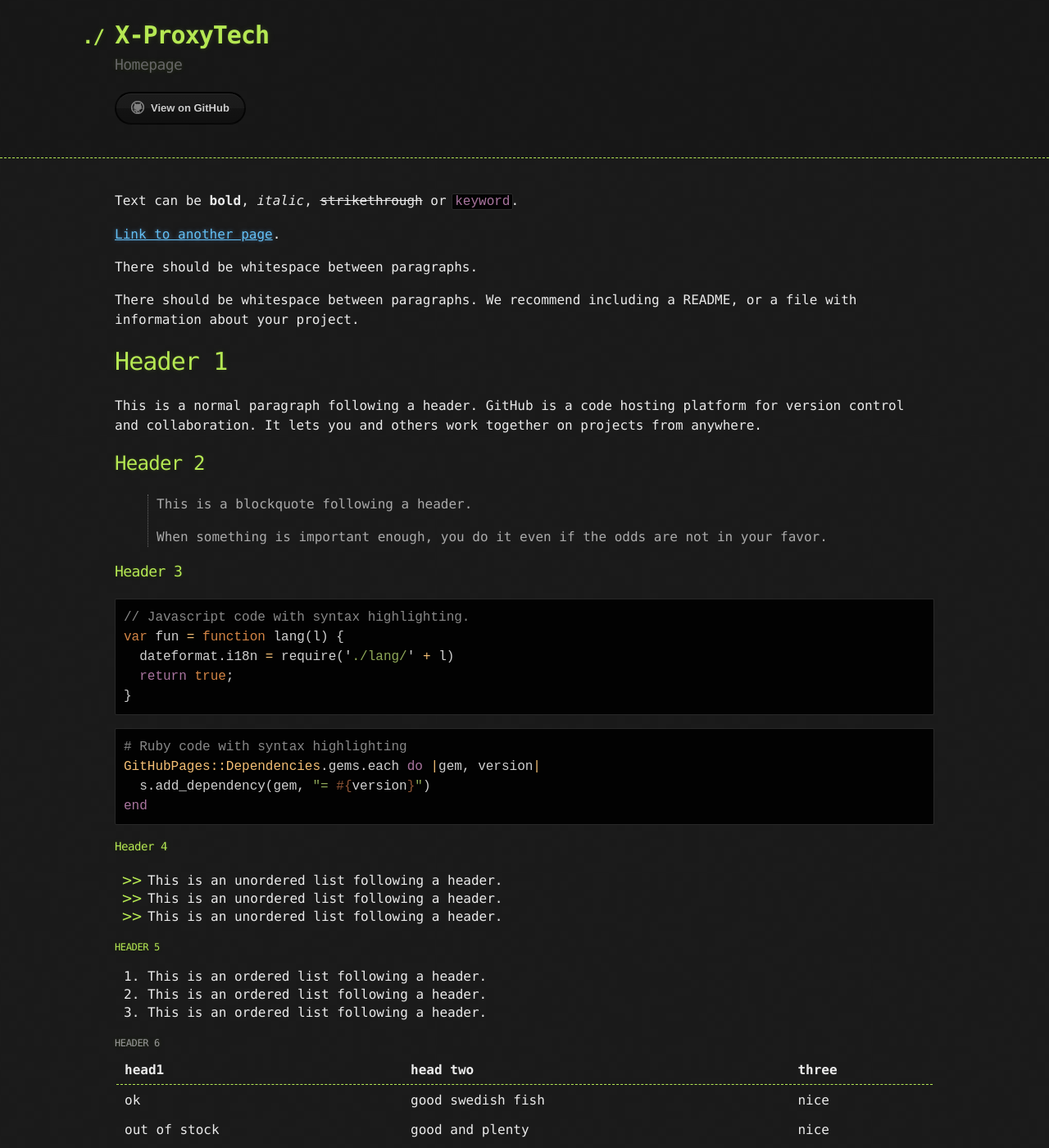
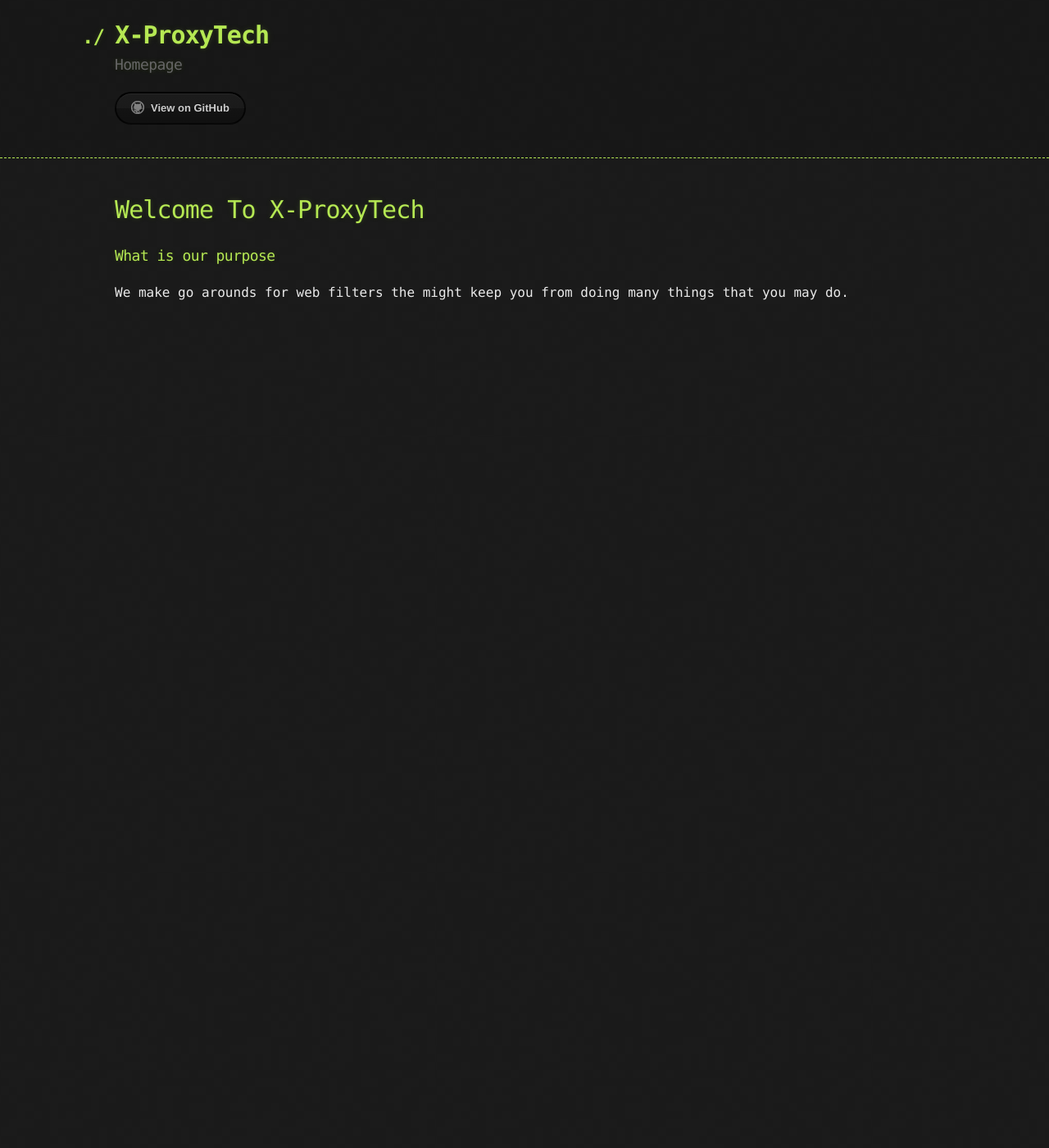
Before and after one commit to X-ProxyTech/Home-Page, a Jekyll site: the page built from index.md, in a window 1280 px wide and 1400 px high. Shown: the whole window at 82% size. Built offline with Jekyll 4.4.1, drawn with Linux system fonts in a browser that asks for light colours; our own code applies the rules of GitHub Pages for plain Markdown files; some of the changed text lies outside the part shown.

Commit message:
Update index.md

````diff
--- a/index.md
+++ b/index.md
@@ -1,123 +1,8 @@
 ---
 layout: default
 ---
-
-Text can be **bold**, _italic_, ~~strikethrough~~ or `keyword`.
-
-[Link to another page](./another-page.html).
-
-There should be whitespace between paragraphs.
-
-There should be whitespace between paragraphs. We recommend including a README, or a file with information about your project.
-
-# Header 1
-
-This is a normal paragraph following a header. GitHub is a code hosting platform for version control and collaboration. It lets you and others work together on projects from anywhere.
-
-## Header 2
-
-> This is a blockquote following a header.
->
-> When something is important enough, you do it even if the odds are not in your favor.
-
-### Header 3
-
-```js
-// Javascript code with syntax highlighting.
-var fun = function lang(l) {
-  dateformat.i18n = require('./lang/' + l)
-  return true;
-}
-```
-
-```ruby
-# Ruby code with syntax highlighting
-GitHubPages::Dependencies.gems.each do |gem, version|
-  s.add_dependency(gem, "= #{version}")
-end
-```
-
-#### Header 4
-
-*   This is an unordered list following a header.
-*   This is an unordered list following a header.
-*   This is an unordered list following a header.
-
-##### Header 5
-
-1.  This is an ordered list following a header.
-2.  This is an ordered list following a header.
-3.  This is an ordered list following a header.
-
-###### Header 6
-
-| head1        | head two          | three |
-|:-------------|:------------------|:------|
-| ok           | good swedish fish | nice  |
-| out of stock | good and plenty   | nice  |
-| ok           | good `oreos`      | hmm   |
-| ok           | good `zoute` drop | yumm  |
-
-### There's a horizontal rule below this.
-
-* * *
-
-### Here is an unordered list:
-
-*   Item foo
-*   Item bar
-*   Item baz
-*   Item zip
-
-### And an ordered list:
-
-1.  Item one
-1.  Item two
-1.  Item three
-1.  Item four
-
-### And a nested list:
-
-- level 1 item
-  - level 2 item
-  - level 2 item
-    - level 3 item
-    - level 3 item
-- level 1 item
-  - level 2 item
-  - level 2 item
-  - level 2 item
-- level 1 item
-  - level 2 item
-  - level 2 item
-- level 1 item
-
-### Small image
-
-![Octocat](https://github.githubassets.com/images/icons/emoji/octocat.png)
-
-### Large image
-
-![Branching](https://guides.github.com/activities/hello-world/branching.png)
+# Welcome To X-ProxyTech
 
 
-### Definition lists can be used with HTML syntax.
-
-<dl>
-<dt>Name</dt>
-<dd>Godzilla</dd>
-<dt>Born</dt>
-<dd>1952</dd>
-<dt>Birthplace</dt>
-<dd>Japan</dd>
-<dt>Color</dt>
-<dd>Green</dd>
-</dl>
-
-```
-Long, single-line code blocks should not wrap. They should horizontally scroll if they are too long. This line should be long enough to demonstrate this.
-```
-
-```
-The final element.
-```
+### What is our purpose
+We make go arounds for web filters the might keep you from doing many things that you may do.
````
